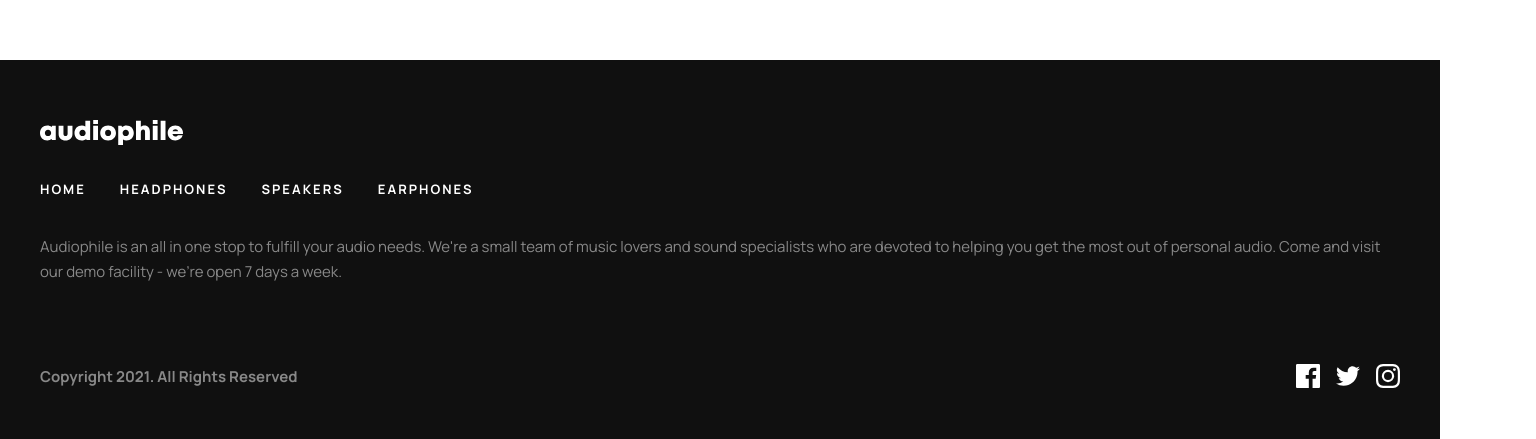
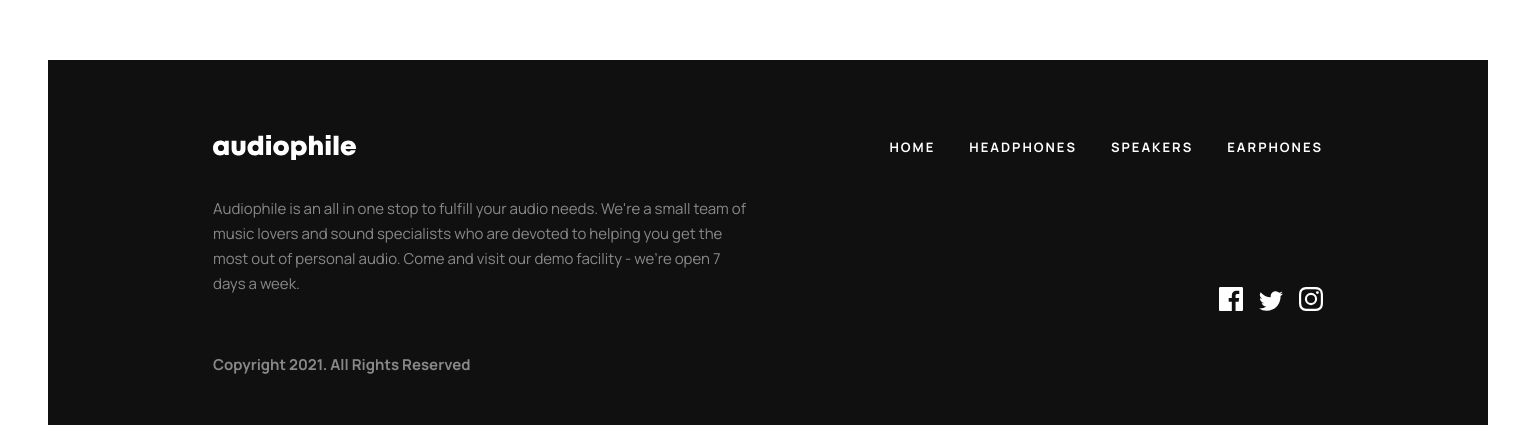
Before and after one commit to kanae367/audiophile, a Vue app: page / in a window 1536 px wide. Shown: the part 1402-1841 px from the top of the page. Built offline with nearby package versions, Linux system fonts and the light colour scheme.

Commit message:
feat: added footer desktop styles

```diff
--- a/src/assets/main.css
+++ b/src/assets/main.css
@@ -3,6 +3,7 @@
 #app {
   min-width: 375px;
   max-width: 1440px;
+  margin: 0 auto;
   min-height: 100vh;
   display: flex;
   flex-direction: column;
--- a/src/components/FooterItem.vue
+++ b/src/components/FooterItem.vue
@@ -63,6 +63,10 @@ svg {
   list-style: none;
 }
 
+.link:hover {
+  color: #d87d4a;
+}
+
 .link {
   font-size: 13px;
   font-weight: bold;
@@ -71,6 +75,7 @@ svg {
   color: #ffffff;
   text-decoration: none;
   letter-spacing: 2px;
+  transition: 0.2s color;
 }
 
 .footer__description {
@@ -129,4 +134,28 @@ svg {
     margin-left: 0;
   }
 }
+
+@media screen and (min-width: 1440px) {
+  .footer {
+    padding-left: 165px;
+    padding-right: 165px;
+    padding-bottom: 48px;
+    padding-top: 75px;
+    grid-template-areas: 'icon nav' 'text socials' 'copyright copyright';
+    gap: 36px;
+  }
+
+  .footer__description {
+    width: 540px;
+    margin-bottom: 20px;
+  }
+
+  .footer__link-list {
+    justify-content: flex-end;
+  }
+
+  .socials {
+    align-items: flex-end;
+  }
+}
 </style>
```
Also changed, not shown: src/components/icons/facebook.svg.
